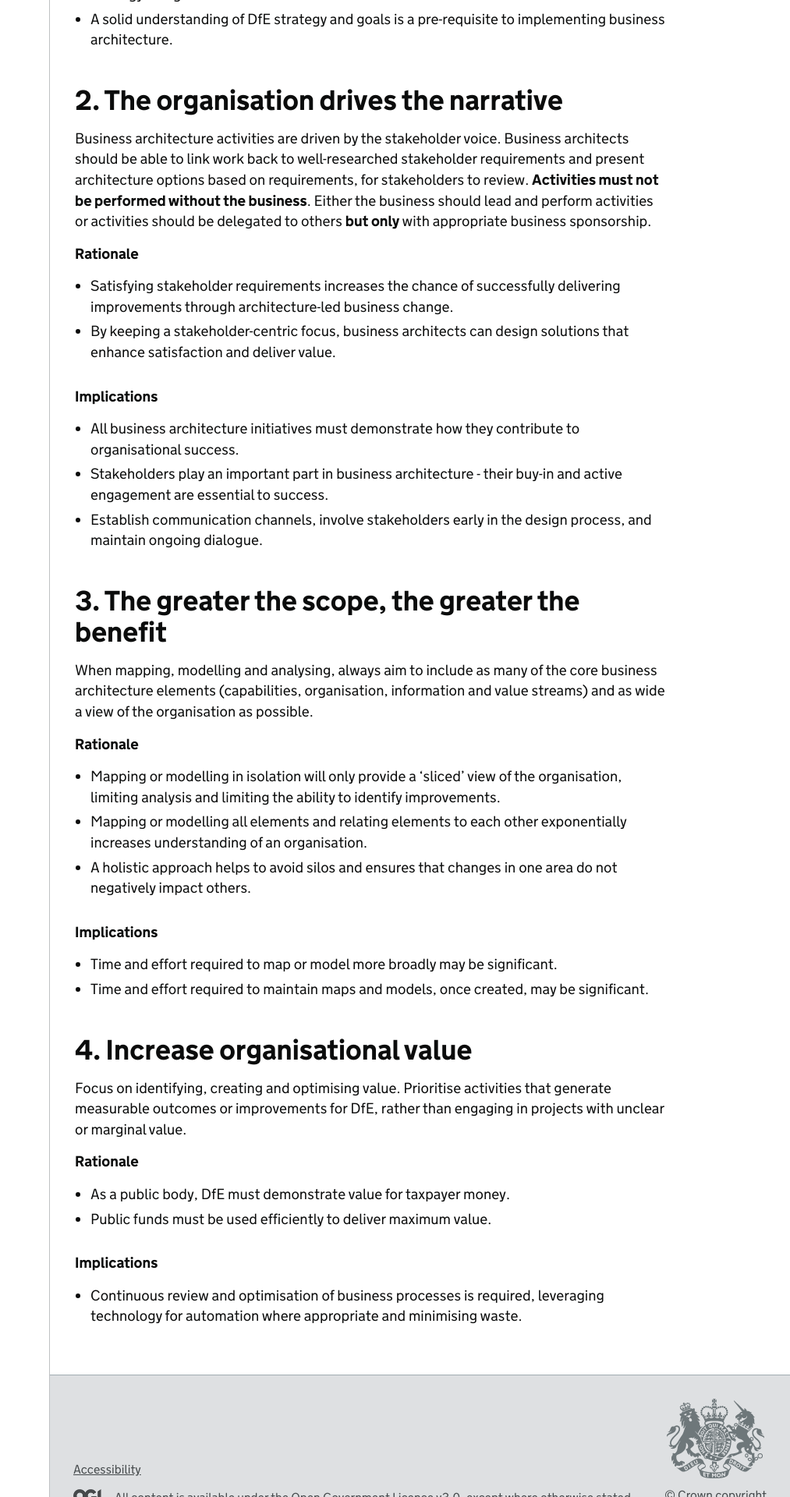
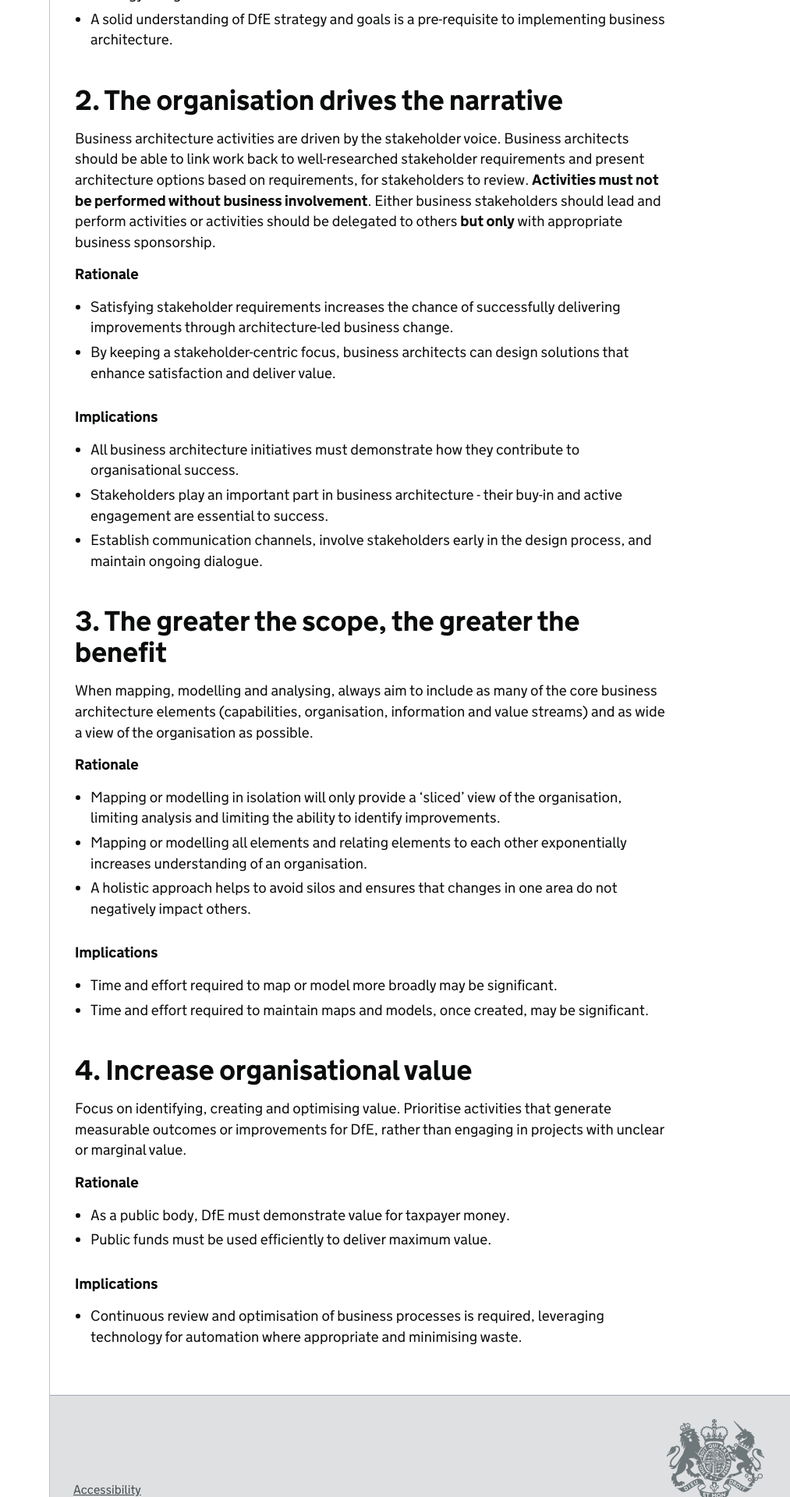
Before and after one commit to DFE-Digital/architecture, a Jekyll site: the page built from principles/business-architecture-principles.md, in a window 1280 px wide. Shown: the part 1007-2927 px from the top of the page at 78% size, without its empty margins (267-1280 px from the left). Built offline with Jekyll 4.4.1, drawn with Linux system fonts in a browser that asks for light colours; our own code applies the rules of GitHub Pages for plain Markdown files.

Commit message:
Tweak language to avoid 'the business'

```diff
--- a/principles/business-architecture-principles.md
+++ b/principles/business-architecture-principles.md
@@ -31,7 +31,7 @@ Business architecture should always align with, and prioritise activities that s
 
 ## 2. The organisation drives the narrative
 
-Business architecture activities are driven by the stakeholder voice. Business architects should be able to link work back to well-researched stakeholder requirements and present architecture options based on requirements, for stakeholders to review. **Activities must not be performed without the business**. Either the business should lead and perform activities or activities should be delegated to others **but only** with appropriate business sponsorship.
+Business architecture activities are driven by the stakeholder voice. Business architects should be able to link work back to well-researched stakeholder requirements and present architecture options based on requirements, for stakeholders to review. **Activities must not be performed without business involvement**. Either business stakeholders should lead and perform activities or activities should be delegated to others **but only** with appropriate business sponsorship.
 
 **Rationale**
 
```
